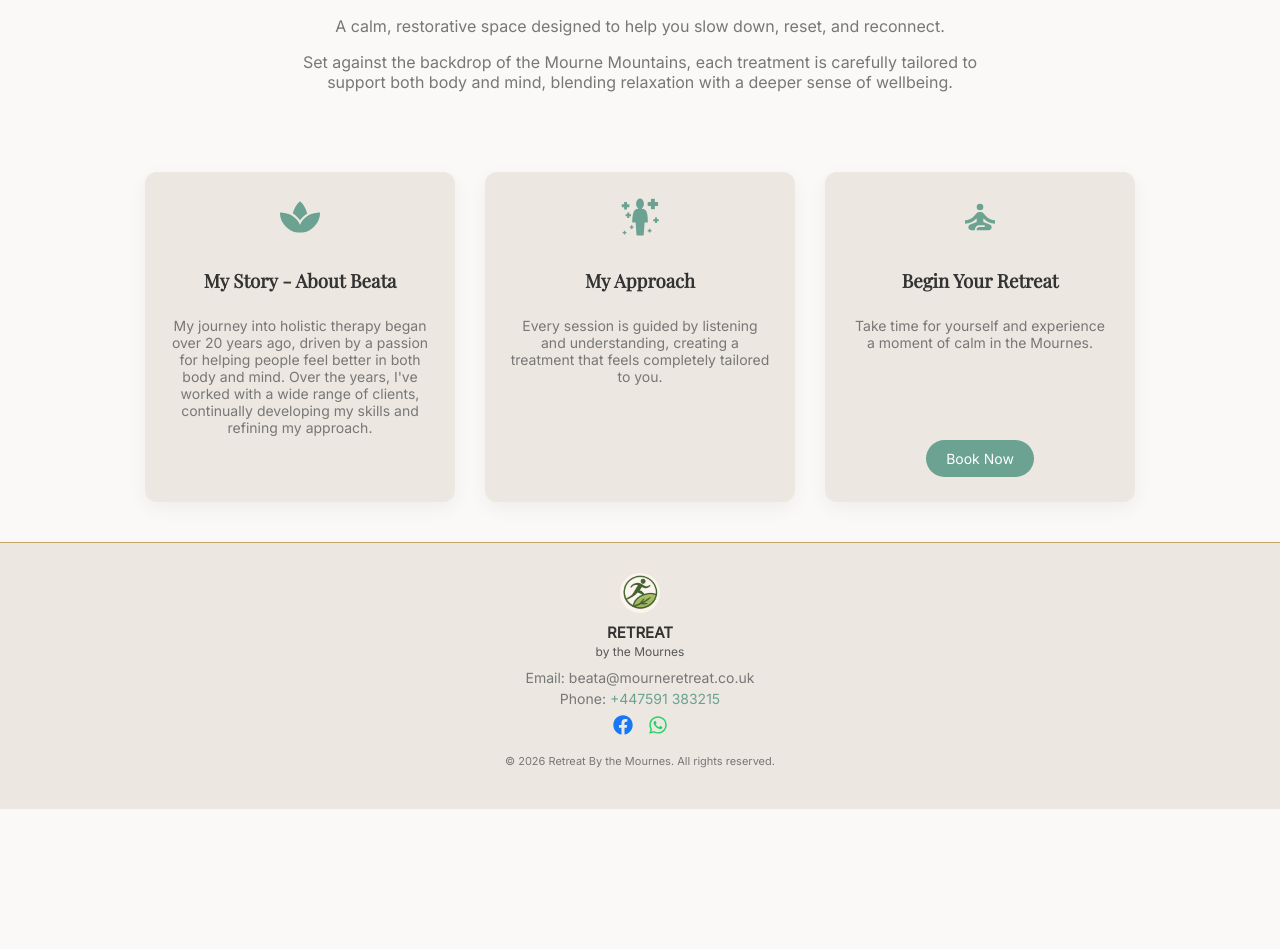
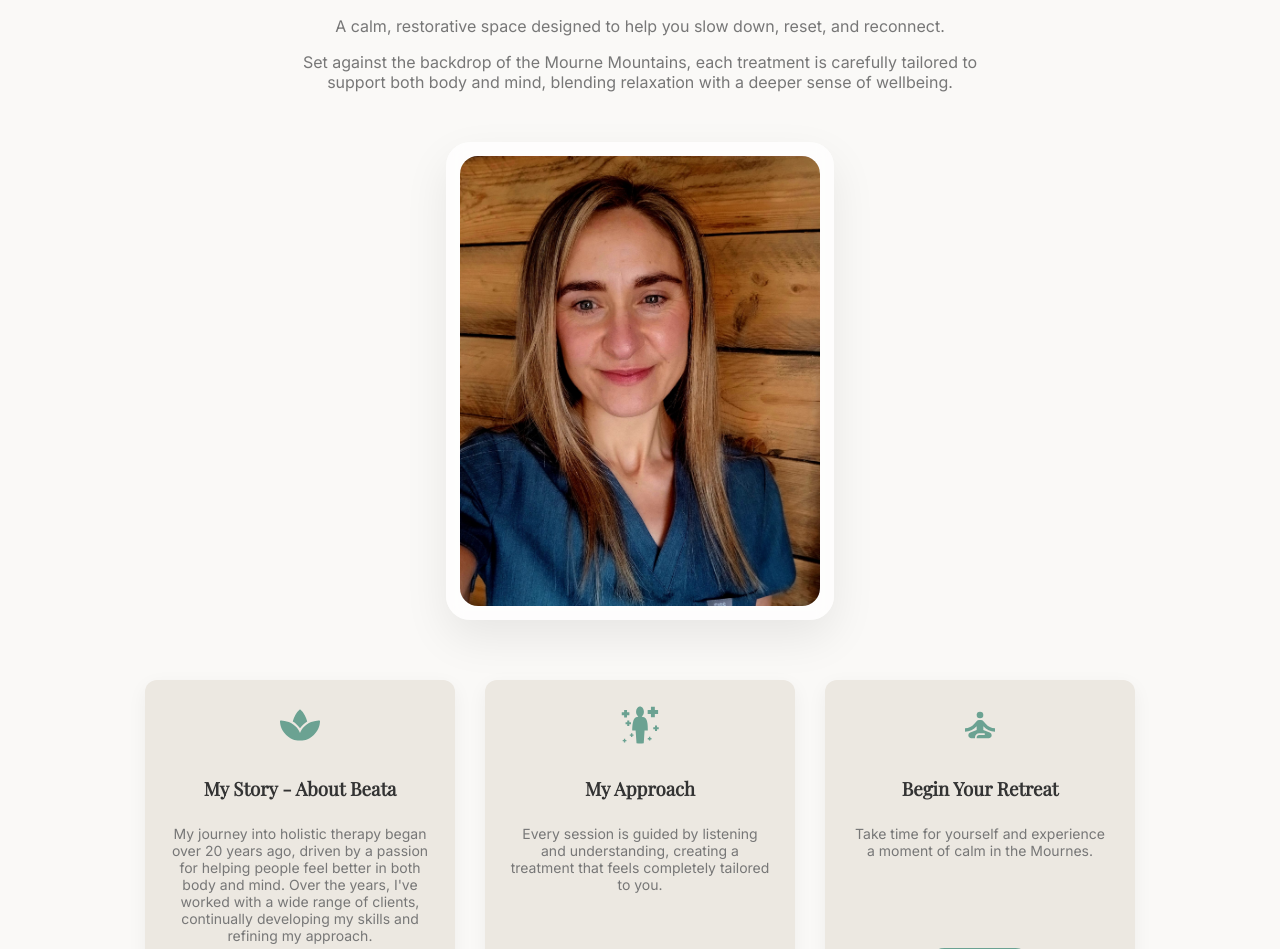
Before and after one commit to rbarr-2021/mourne-wellness, a React (Vite) app: page /about in a window 1280 px wide. Shown: the part 683-1632 px from the top of the page. Before the commit the page ends 1492 px from the top, so only its background shows below. Built offline with nearby package versions, Linux system fonts and the light colour scheme.

Commit message:
Add profile portrait to About page

```diff
--- a/src/pages/About.jsx
+++ b/src/pages/About.jsx
@@ -3,6 +3,7 @@ import { GiHealing } from "react-icons/gi"
 import { MdSelfImprovement } from "react-icons/md"
 import "../styles/global.css"
 import hero from "../assets/hero.jpg"
+import profile from "../assets/profile.jpeg"
 import { Link } from "react-router-dom"
 
 function About() {
@@ -84,6 +85,39 @@ function About() {
         style={{
           display: "flex",
           justifyContent: "center",
+          padding: "10px 20px 20px",
+        }}
+      >
+        <div
+          style={{
+            width: "100%",
+            maxWidth: "360px",
+            padding: "14px",
+            background: "rgba(255,255,255,0.7)",
+            borderRadius: "24px",
+            boxShadow: "0 18px 45px rgba(0,0,0,0.08)",
+            backdropFilter: "blur(8px)",
+          }}
+        >
+          <img
+            src={profile}
+            alt="Portrait of Beata"
+            style={{
+              display: "block",
+              width: "100%",
+              aspectRatio: "4 / 5",
+              objectFit: "cover",
+              objectPosition: "center top",
+              borderRadius: "18px",
+            }}
+          />
+        </div>
+      </div>
+
+      <div
+        style={{
+          display: "flex",
+          justifyContent: "center",
           alignItems: "stretch",
           gap: "30px",
           flexWrap: "wrap",
```
Also changed, not shown: src/assets/profile.jpeg (added).
